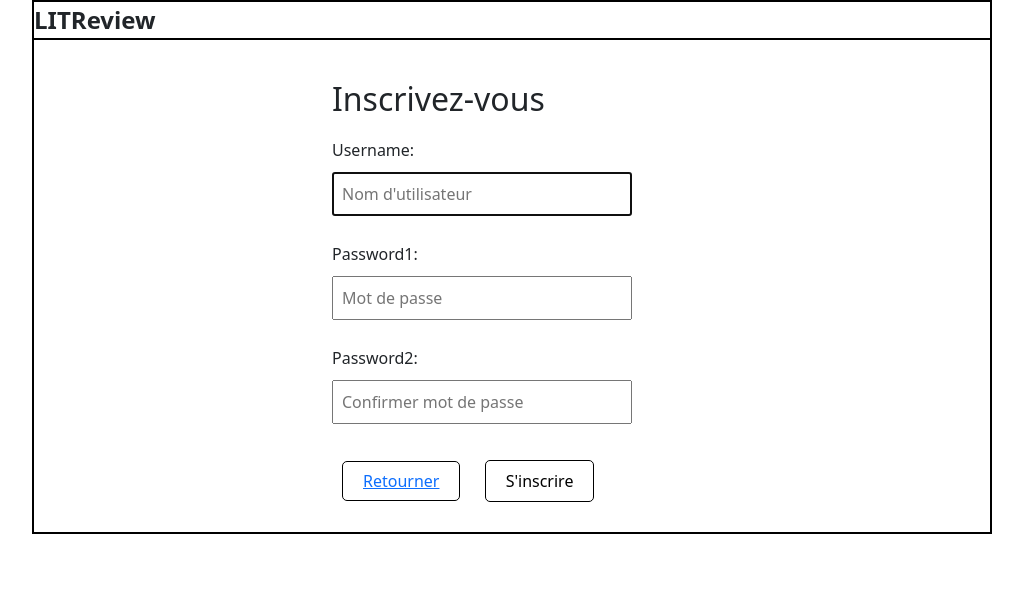
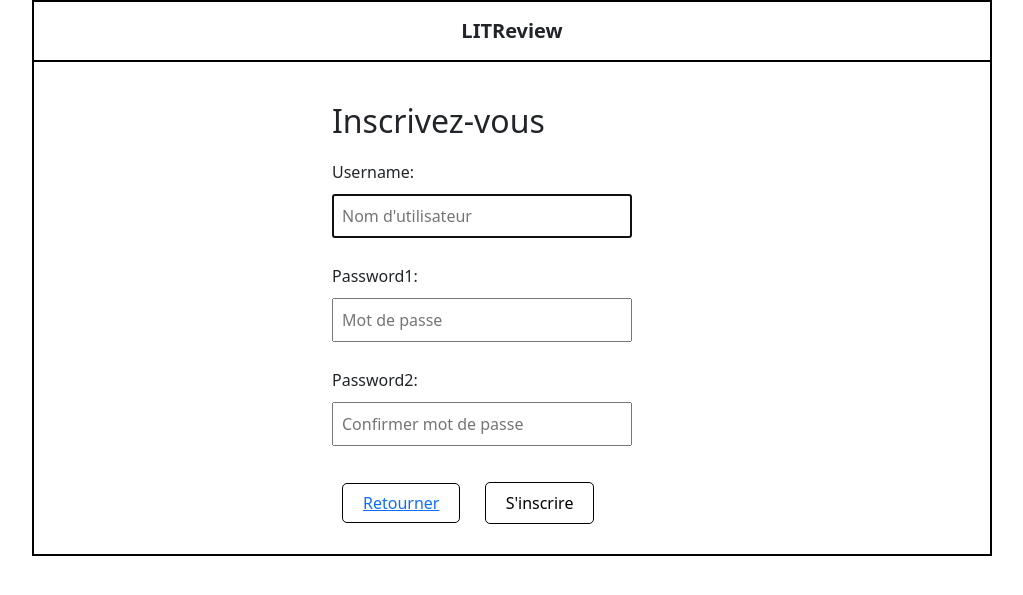
Before and after one commit to Hedi-Slm/Project9_Django_app, a Django app: page /authentication/register/ in a window 1280 px wide. Shown: the top 595 px of the page, without its empty margins (128-1151 px from the left). Run offline with Django 5.2, Linux system fonts and the light colour scheme.

Commit message:
Centered "logo" title in the header

```diff
--- a/static/base.css
+++ b/static/base.css
@@ -1,6 +1,8 @@
 body {
     font-family: Arial, sans-serif;
     text-align: center;
+    margin: 0;
+    padding: 0;
 }
 
 .wrapper {
@@ -11,23 +13,28 @@ body {
 
 header {
     border-bottom: 2px solid black;
-}
-
-.wrapper #base_header {
-    font-size: 24px;
-    font-weight: bold;
-}
-
-/* Header with navigation */
-.header-with-nav {
+    height: 60px;
     display: flex;
-    justify-content: space-between;
+    align-items: center;
+    position: relative;
     padding: 1rem;
 }
 
-.header-with-nav .logo {
-    font-size: 24px;
+#base_header {
+    justify-content: center; /* Center the logo */
+}
+
+.logo {
+    font-size: 20px;
     font-weight: bold;
+    position: absolute;
+    left: 50%;
+    transform: translateX(-50%);
+}
+
+.header-with-nav nav {
+    position: absolute;
+    right: 1rem;
 }
 
 .header-with-nav nav ul {
--- a/templates/base.html
+++ b/templates/base.html
@@ -16,7 +16,9 @@
 <body>
     <div class="wrapper">
         {% block header %}
-        <header id="base_header">LITReview</header>
+        <header id="base_header">
+            <div class="logo">LITReview</div>
+        </header>
         {% endblock header %}
         <div class="container">
             {% block content %}{% endblock content %}
```
